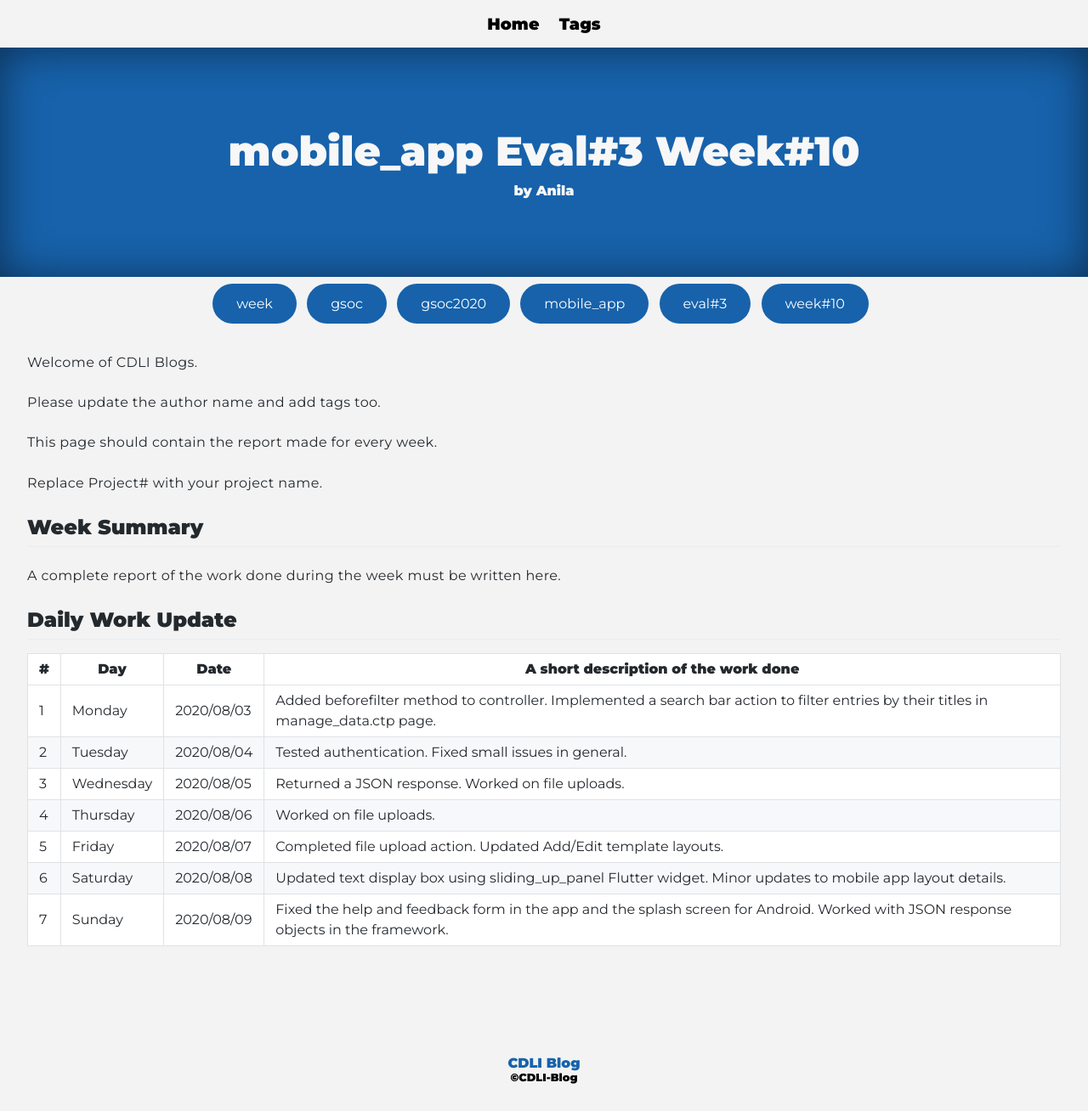
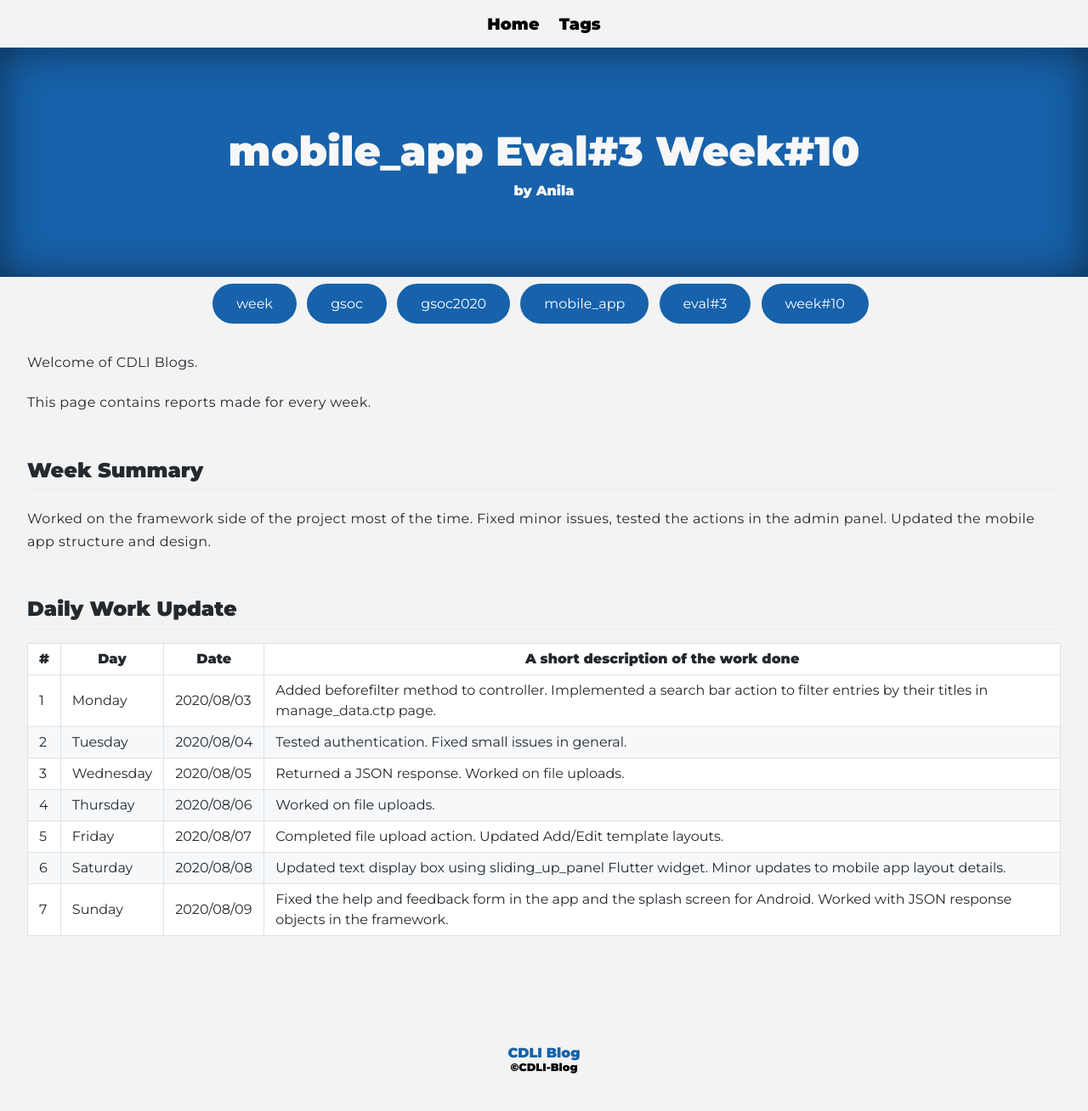
Before and after one commit to cdli-gh/blog, a Jekyll site: the page built from _blog/gsoc20/mobile_app/posts/12_week10.md, in a window 1280 px wide. Shown: the whole page at 85% size. Built offline with Jekyll 4.4.1, drawn with Linux system fonts in a browser that asks for light colours; Markdown is read by kramdown in place of the engine named in the settings.

Commit message:
Update 12_week10.md

```diff
--- a/_blog/gsoc20/mobile_app/posts/12_week10.md
+++ b/_blog/gsoc20/mobile_app/posts/12_week10.md
@@ -6,15 +6,11 @@ tags: ["week","gsoc","gsoc2020","mobile_app","eval#3","week#10"]
 ---
 Welcome of CDLI Blogs.
 
-Please update the author name and add tags too.
-
-This page should contain the report made for every week.
-
-Replace Project# with your project name.
+This page contains reports made for every week.<br><br>
 
 ## Week Summary
 
-A complete report of the work done during the week must be written here.
+Worked on the framework side of the project most of the time. Fixed minor issues, tested the actions in the admin panel. Updated the mobile app structure and design.<br><br>
 
 
 ## Daily Work Update
```
